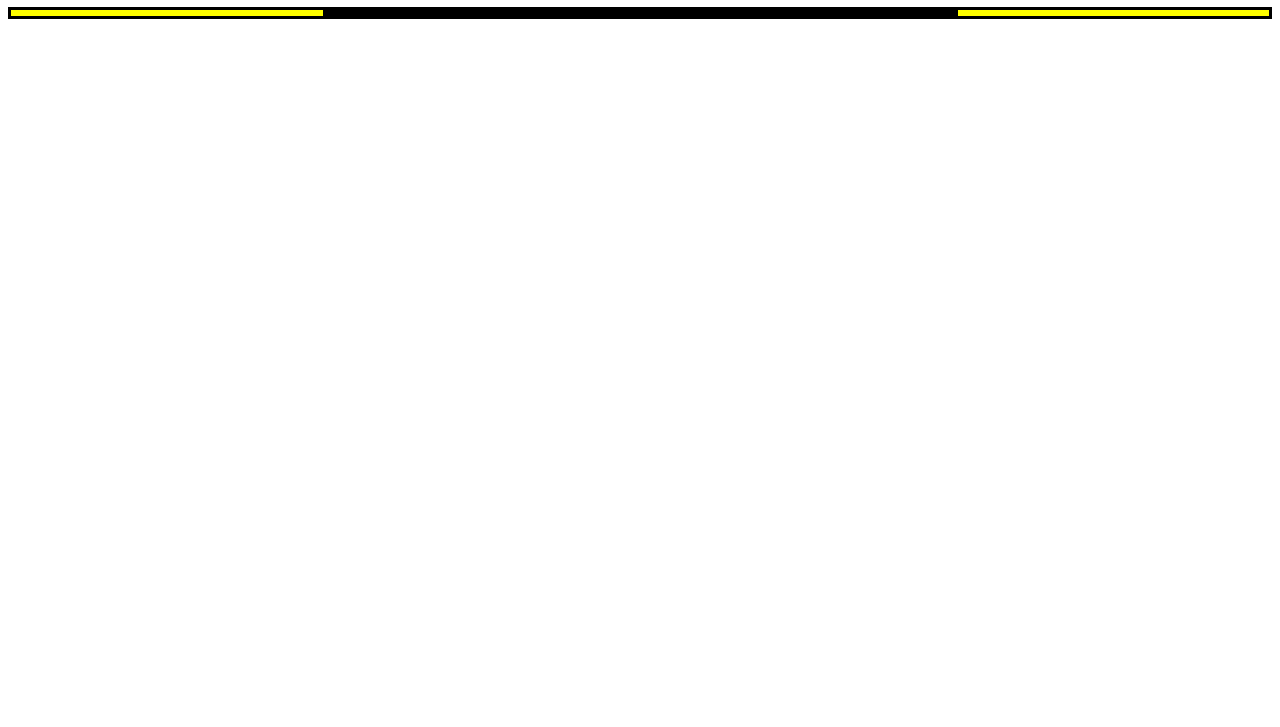
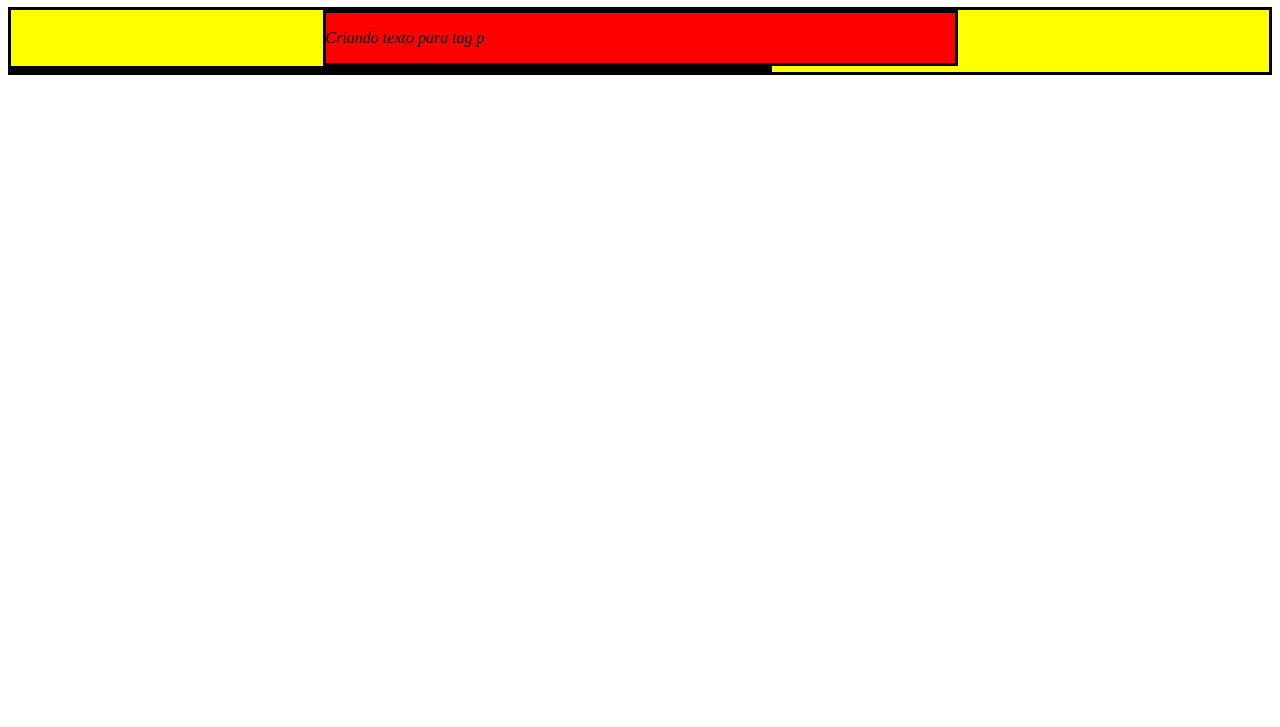
Before and after one commit to DAYANE1130/trybe-exercises-, a plain HTML site: page fundamentos/bloco-5-javascript-dom-eventos-e-web-storage/dia-2-javascript-trabalhando-com-elementos/exercicio.html in a window 1280 px wide. Shown: the part 73-800 px from the top of the page. Drawn offline with Linux system fonts and the light colour scheme.

Commit message:
ex 5 adiciona div class left content

```diff
--- a/fundamentos/bloco-5-javascript-dom-eventos-e-web-storage/dia-2-javascript-trabalhando-com-elementos/exercicio.html
+++ b/fundamentos/bloco-5-javascript-dom-eventos-e-web-storage/dia-2-javascript-trabalhando-com-elementos/exercicio.html
@@ -71,6 +71,13 @@
       centerContent.classList.add('center-content');
       divclassmain.appendChild(centerContent);
 
+      let p=document.createElement('p');
+      centerContent.appendChild(p);
+      p.innerText='Criando texto para tag p';
+
+      let leftContent=document.createElement('div');
+      leftContent.classList.add('left-content');
+      divclassmain.appendChild(leftContent);
 
     </script>
   </body>
```
